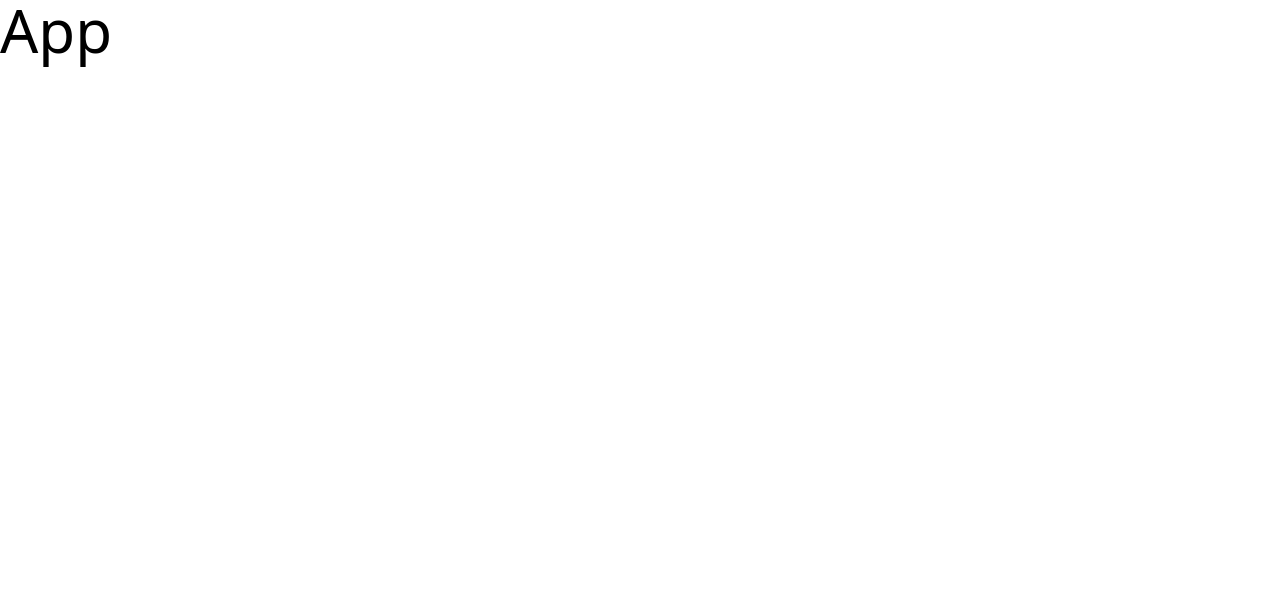
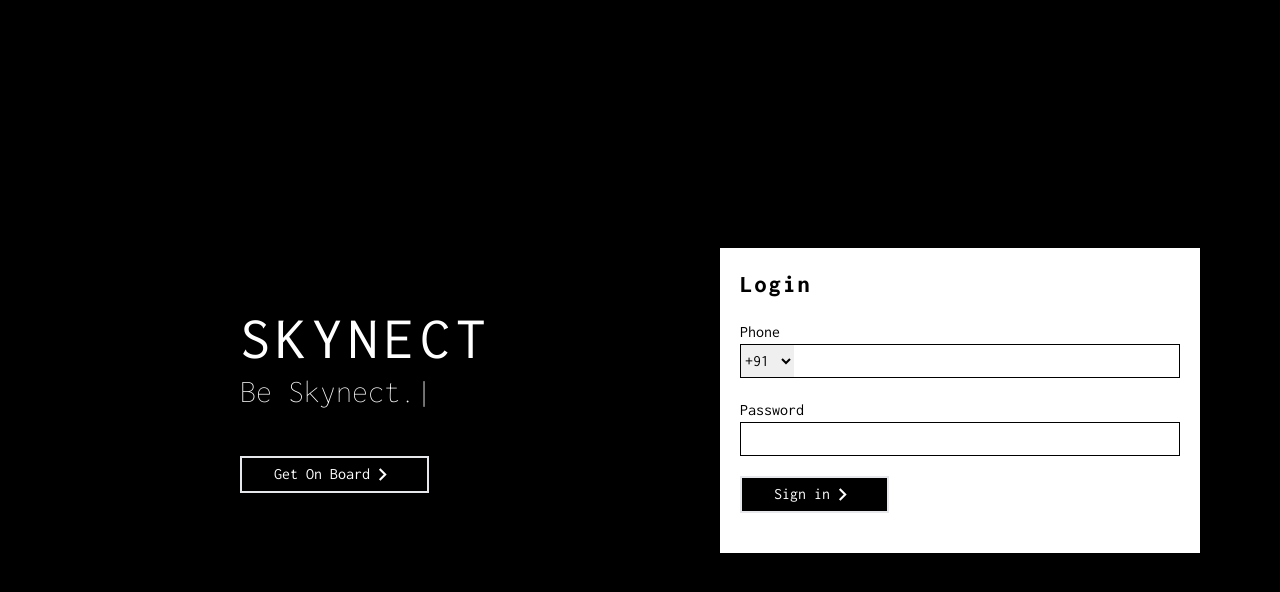
Before and after one commit to karthik-pv/firebase-skynect, a React (Create React App) app: page / in a window 1280 px wide. Shown: the top 592 px of the page. Built offline with nearby package versions, Linux system fonts and the light colour scheme.

Commit message:
login page

```diff
--- a/package.json
+++ b/package.json
@@ -8,7 +8,10 @@
     "@testing-library/user-event": "^13.5.0",
     "react": "^18.2.0",
     "react-dom": "^18.2.0",
+    "react-icons": "^5.0.1",
+    "react-router-dom": "^6.22.0",
     "react-scripts": "5.0.1",
+    "react-type-animation": "^3.2.0",
     "web-vitals": "^2.1.4"
   },
   "scripts": {
--- a/public/index.html
+++ b/public/index.html
@@ -4,11 +4,14 @@
 <head>
   <meta charset="utf-8" />
   <link rel="icon" href="%PUBLIC_URL%/favicon.ico" />
-  <meta name="viewport" content="width=device-width, initial-scale=1.0" />
+  <meta name="viewport" content="width=device-width, initial-scale=1.0 maximum-scale=1.0, user-scalable=0" />
   <meta name="theme-color" content="#000000" />
   <meta name="Skynect" content="Network is your Networth" />
   <!-- <link rel="apple-touch-icon" href="%PUBLIC_URL%/logo192.png" /> -->
   <!-- <link rel="manifest" href="%PUBLIC_URL%/manifest.json" /> -->
+  <link rel="preconnect" href="https://fonts.googleapis.com">
+  <link rel="preconnect" href="https://fonts.gstatic.com" crossorigin>
+  <link href="https://fonts.googleapis.com/css2?family=Inconsolata:wght@200..900&display=swap" rel="stylesheet">
   <title>Skynect</title>
 </head>
 
--- a/src/App.jsx
+++ b/src/App.jsx
@@ -1,8 +1,12 @@
 import React from 'react'
+import { Route, Routes } from 'react-router-dom'
+import Home from './pages/Home'
 
 const App = () => {
   return (
-    <div className='text-6xl'>App</div>
+    <Routes>
+      <Route path='/' element={<Home />} />
+    </Routes>
   )
 }
 
--- /dev/null
+++ b/src/components/Header.jsx
@@ -0,0 +1,13 @@
+import React from 'react'
+import { IoMenu } from "react-icons/io5"
+
+const Header = () => {
+    return (
+        <div className='p-2 flex items-center justify-between'>
+            <span className='text-2xl tracking-widest font-inconsolata capitalize'>SKYNECT</span>
+            <IoMenu size={25} className='cursor-pointer' />
+        </div>
+    )
+}
+
+export default Header
--- a/src/index.js
+++ b/src/index.js
@@ -2,10 +2,11 @@
 import ReactDOM from 'react-dom/client'
 import './index.css'
 import App from './App'
+import { BrowserRouter } from "react-router-dom"
 
 const root = ReactDOM.createRoot(document.getElementById('root'));
 root.render(
-  <>
+  <BrowserRouter>
     <App />
-  </>
+  </BrowserRouter>
 )
--- /dev/null
+++ b/src/pages/Home.jsx
@@ -0,0 +1,71 @@
+import React from 'react'
+import { TypeAnimation } from 'react-type-animation'
+import { MdOutlineKeyboardArrowRight } from "react-icons/md"
+
+const Home = () => {
+    return (
+        <div className='bg-black opacity-100 text-white h-screen flex' style={patternCSS}>
+            <div className='w-1/2 flex flex-col justify-center pl-60 gap-10'>
+                <div className='flex flex-col'>
+                    <span className='text-6xl tracking-widest font-inconsolata capitalize'>SKYNECT</span>
+                    <div>
+                        <TypeAnimation
+                            sequence={[
+                                'Be Limitless.',
+                                1000,
+                                'Be Connected.',
+                                1000,
+                                'Be Skynect.',
+                                1000
+                            ]}
+                            wrapper="span"
+                            speed={50}
+                            style={{ fontSize: '2em', fontFamily: 'Inconsolata', fontWeight: 'lighter' }}
+                            repeat={Infinity}
+                        />
+                    </div>
+                </div>
+                <div>
+                    <button className='font-inconsolata flex items-center bg-black text-white border-2 py-1 px-8 hover:bg-white hover:text-black'>
+                        Get On Board
+                        <MdOutlineKeyboardArrowRight size={25} />
+                    </button>
+                </div>
+            </div>
+            <div className='flex flex-col justify-center w-1/2'>
+                <div className='bg-white text-black m-20 p-5'>
+                    <span className='text-2xl tracking-widest font-inconsolata font-extrabold'>Login</span>
+                    <div className='font-inconsolata flex flex-col my-5'>
+                        <label for='phone'>Phone</label>
+                        <div className='border border-black flex'>
+                            <select>
+                                <option defaultChecked>+91</option>
+                                <option>+1</option>
+                                <option>+600</option>
+                            </select>
+                            <input type='tel' id='phone' pattern="[789][0-9]{9}" className='text-black outline-none py-1 px-2 w-full tracking-widest' />
+                        </div>
+                    </div>
+                    <div className='font-inconsolata flex flex-col'>
+                        <label for='password'>Password</label>
+                        <input type='password' id='password' className='text-black border border-black outline-none py-1 px-2 w-full tracking-widest' />
+                    </div>
+                    <div className='my-5'>
+                        <button className='font-inconsolata flex items-center bg-black text-white border-2 py-1 px-8'>
+                            Sign in
+                            <MdOutlineKeyboardArrowRight size={25} />
+                        </button>
+                    </div>
+                </div>
+            </div>
+        </div>
+    )
+}
+
+const patternCSS = {
+    backgroundImage: "radial-gradient(#ffffff 0.5px, transparent 0.5px), radial-gradient(#ffffff 0.5px, #000000 0.5px)",
+    backgroundSize: "26px 26px",
+    backgroundPosition: "0 0,13px 13px"
+}
+
+export default Home
--- a/tailwind.config.js
+++ b/tailwind.config.js
@@ -1,7 +1,11 @@
 module.exports = {
   content: ["./src/**/*.{html,js,jsx}"],
   theme: {
-    extend: {},
+    extend: {
+      fontFamily: {
+        'inconsolata': ['Inconsolata'],
+      }
+    },
   },
   plugins: [],
 }
```
Also changed, not shown: 1 other file (tests, documents, lock files or other folders).
